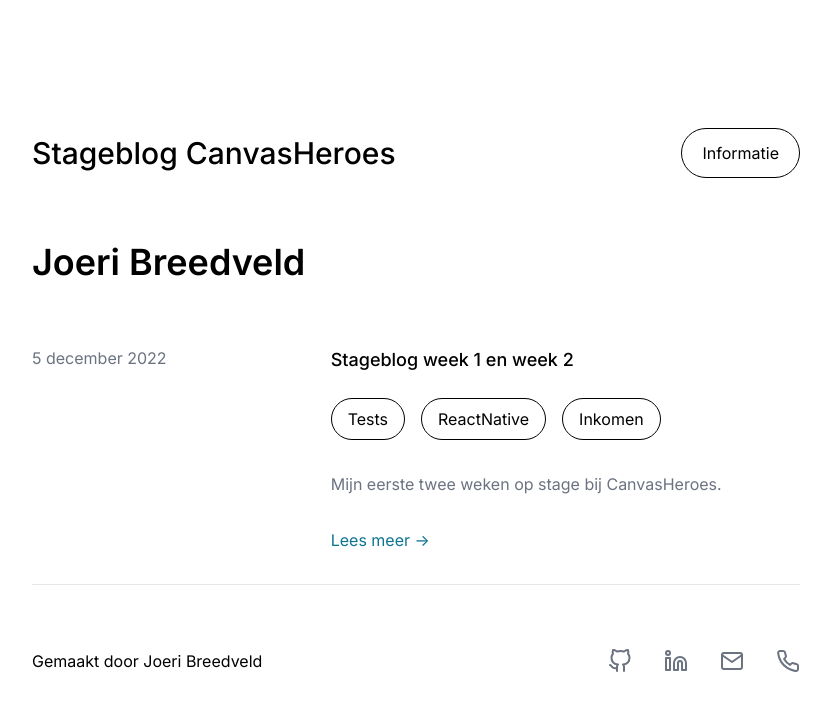
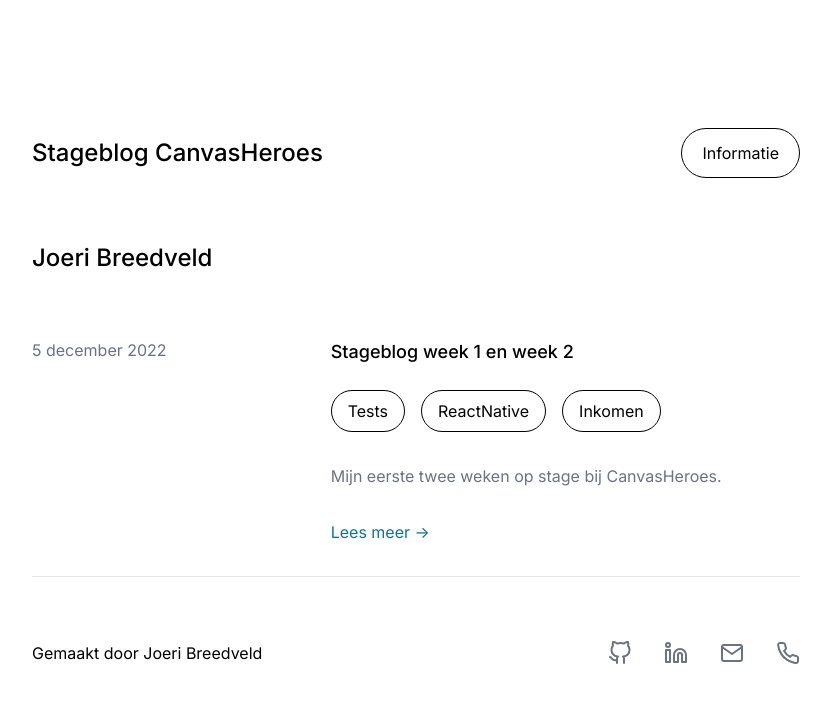
Before and after one commit to joeribreedveld/stageblog, a Next.js app: page / in a window 1280 px wide. Shown: the top 710 px of the page, without its empty margins (224-1055 px from the left). Built offline with nearby package versions, Linux system fonts and the light colour scheme.

Commit message:
feat(sizes): change font sizes and text styles

```diff
--- a/src/components/common/Navbar/Navbar.tsx
+++ b/src/components/common/Navbar/Navbar.tsx
@@ -12,9 +12,9 @@
     <nav className="flex items-center justify-between">
       {/* Home */}
       {pathname === "/" && (
-        <h3 className="font-medium">
+        <h2>
           Stageblog <span className="hidden md:inline">CanvasHeroes</span>
-        </h3>
+        </h2>
       )}
       {/* Home */}
       {pathname === "/" && (
--- a/src/pages/index.tsx
+++ b/src/pages/index.tsx
@@ -8,7 +8,7 @@
 const Home = ({ posts }: IBlogPostsProps) => {
   return (
     <section className="flex flex-col gap-16">
-      <h2 className="font-semibold">Joeri Breedveld</h2>
+      <h2>Joeri Breedveld</h2>
       {/* Blog posts with passed markdown posts */}
       <BlogPosts posts={posts} />
     </section>
--- a/src/pages/information.tsx
+++ b/src/pages/information.tsx
@@ -6,7 +6,7 @@
 const Information: NextPage = () => {
   return (
     <section className="flex flex-col gap-16">
-      <h2 className="font-semibold">Informatie</h2>
+      <h2>Informatie</h2>
       <InformationList />
     </section>
   );
--- a/src/pages/posts/[slug].tsx
+++ b/src/pages/posts/[slug].tsx
@@ -59,9 +59,7 @@
     <section>
       {/* Markdown top content */}
       <section className="mb-16 flex flex-col gap-4 border-b border-gray-200 pb-16">
-        <h2 className="text-2xl font-semibold md:mb-2 md:text-4xl">
-          {frontMatter.title}
-        </h2>
+        <h2 className="md:mb-2">{frontMatter.title}</h2>
         <p className="font-medium text-gray-500 md:text-lg">
           {frontMatter.date}
         </p>
--- a/src/styles/globals.scss
+++ b/src/styles/globals.scss
@@ -12,27 +12,27 @@
   }
 
   h1 {
-    @apply text-4xl font-bold md:text-5xl;
+    @apply text-4xl font-medium;
   }
 
   h2 {
-    @apply text-3xl font-bold md:text-4xl;
+    @apply text-2xl font-medium;
   }
 
   h3 {
-    @apply text-2xl font-bold md:text-3xl;
+    @apply text-xl font-medium;
   }
 
   h4 {
-    @apply text-xl font-bold md:text-2xl;
+    @apply text-lg font-medium;
   }
 
   h5 {
-    @apply text-xl font-bold;
+    @apply text-base font-medium;
   }
 
   h6 {
-    @apply text-lg font-bold;
+    @apply text-sm font-medium;
   }
 
   body {
@@ -42,11 +42,11 @@
   /* Markdown styles */
   .mdx-wrapper {
     h2 {
-      @apply mt-8 mb-2 text-2xl font-semibold;
+      @apply mt-8 mb-2 text-2xl;
     }
 
     h3 {
-      @apply mb-2 mt-8 text-xl font-medium;
+      @apply mb-2 mt-8 text-xl;
     }
 
     ul {
```
